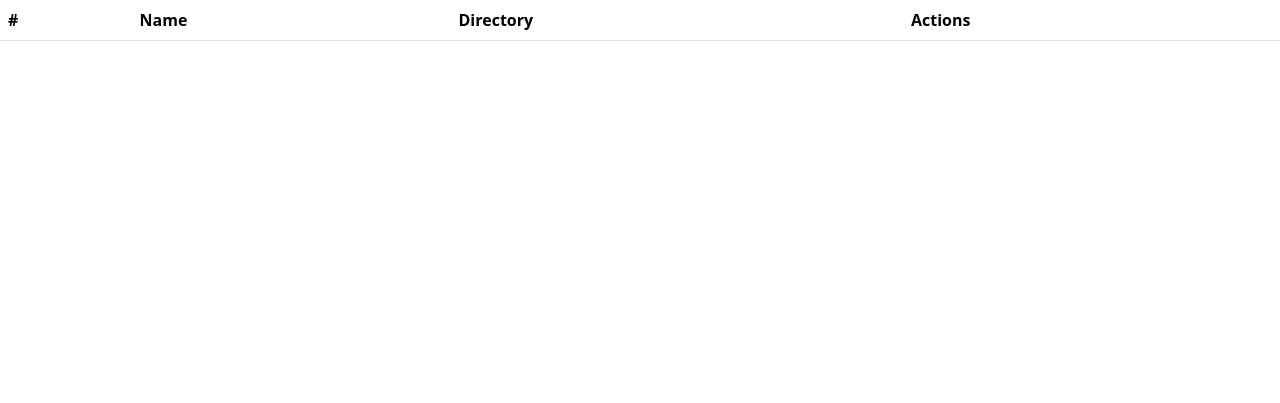
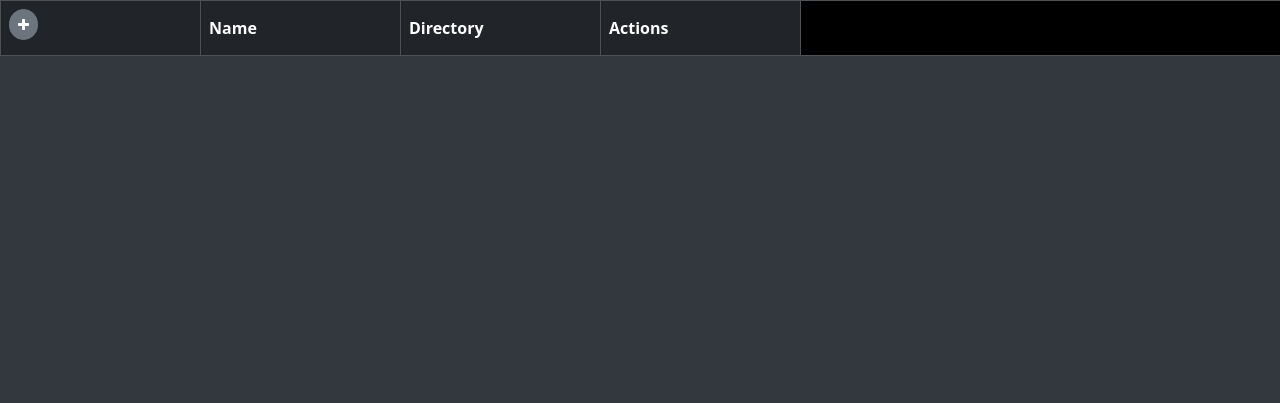
Before and after one commit to aGrover12/media-transcribe, a website with bundled scripts: page ui/index.html in a window 1280 px wide. Built offline with nearby package versions, Linux system fonts and the light colour scheme.

Commit message:
Created splash page

```diff
--- a/clients/whisperClient.ts
+++ b/clients/whisperClient.ts
@@ -9,7 +9,6 @@ console.log("HOSTNAME: " + host)
 
 var socket = new net.Socket();
 socket.connect(port, host, () => {
-    console.log("Connected to server");
 });
 
 socket.on('data', (data: any) => {
--- a/package.json
+++ b/package.json
@@ -35,6 +35,7 @@
     "extract-zip": "^2.0.1",
     "fd-slicer": "^1.1.0",
     "fluent-ffmpeg": "^2.1.2",
+    "font-awesome": "^4.7.0",
     "fs-extra": "^8.1.0",
     "function-bind": "^1.1.1",
     "get-intrinsic": "^1.2.1",
--- /dev/null
+++ b/ui/index.css
@@ -0,0 +1,65 @@
+.fixed_header{
+    min-height: 400px;
+    min-width: 790px;
+    table-layout: fixed;
+    border-collapse: collapse;
+}
+
+.fixed_header tbody{
+    display:block;
+    overflow: auto;
+    height: 100px;
+}
+
+.fixed_header thead tr {
+    display: block;
+}
+
+.fixed_header thead {
+    background: black;
+    color:#fff;
+}
+
+.fixed_header th {
+    padding-bottom: 15px;
+}
+
+.fixed_header th, .fixed_header td {
+    text-align: left;
+    min-width: 200px;
+}
+
+.index {
+    padding-left: 18px !important;
+}
+
+.plus {
+    border-radius: 15px;
+}
+
+::-webkit-scrollbar {
+    width: 10px;
+    height: 10px;
+}
+
+::-webkit-scrollbar-track {
+    background: #f1f1f1;
+}
+
+::-webkit-scrollbar-thumb {
+    background: #888;
+}
+
+::-webkit-scrollbar-thumb:hover {
+    background: #555;
+}
+
+::-webkit-scrollbar-corner {
+    background: #212529;
+}
+
+body {
+    background: #32383e;
+    overflow-y: hidden;
+    overflow-x: hidden;
+}
--- a/ui/index.html
+++ b/ui/index.html
@@ -3,20 +3,24 @@
     <head>
         <meta charset="UTF-8">
         <link rel="stylesheet" type="text/css" href="../node_modules/bootstrap/dist/css/bootstrap.min.css">
+        <link rel="stylesheet" type="text/css" href="../node_modules/font-awesome/css/font-awesome.min.css">
+        <link rel="stylesheet" type="text/css" href="./index.css">
         <title>Electron Application</title>
     </head>
     <body>
-        <table class="table" id="mediaTable">
+        <div class="scrollable">
+            <table class="fixed_header table table-bordered table-striped table-dark mb-0">
                 <thead>
                     <tr>
-                    <th scope="col">#</th>
+                        <th scope="col"><button class="btn btn-secondary btn-sm plus"><i class="fa fa-plus"></i></button></th>
                         <th scope="col">Name</th>
                         <th scope="col">Directory</th>
                         <th scope="col">Actions</th>
                     </tr>
+                    <tbody id="tableBody"></tbody>
                 </thead>
-            <tr></tr>
             </table>
+        </div>
     </body>
 </html>
 
--- a/ui/index.ts
+++ b/ui/index.ts
@@ -1,28 +1,23 @@
 import { Media } from "../models/Media";
 import { ipcRenderer } from "electron";
 
-console.log("TESTING")
-
-console.log(ipcRenderer)
-
-ipcRenderer.on('mediaList', (event, media) => {
-    console.log("TESTING 2 " + event)
-
-    const table = document.getElementById('mediaTable');
-
-    console.log("INNER: " + media)
+ipcRenderer.on('mediaList', (_, media) => {
+    const tableBody = document.getElementById('tableBody');
 
     const mediaRows = media.reduce((html: string, file: Media) => {
         html +=
         `<tr>
-            <th>${file.id}</th>
-            <th>${file.title}</th>
-            <th>${file.directory}</th>
-            <th>actions</th>
+            <td class="index">${file.id}</td>
+            <td>${file.title}</td>
+            <td>${file.directory}</td>
+            <td>
+                <button type="button" class="btn btn-light btn-sm">T</button>
+                <button type="button" class="btn btn-light btn-sm">D</button>
+            </td>
         </tr>`
 
         return html;
     }, '');
 
-    table!.innerHTML += mediaRows
+    tableBody!.innerHTML += mediaRows
 });
```
Also changed, not shown: main.ts (+4 -8 lines), 1 other file. Lines whose indentation alone changed are shown as unchanged.
